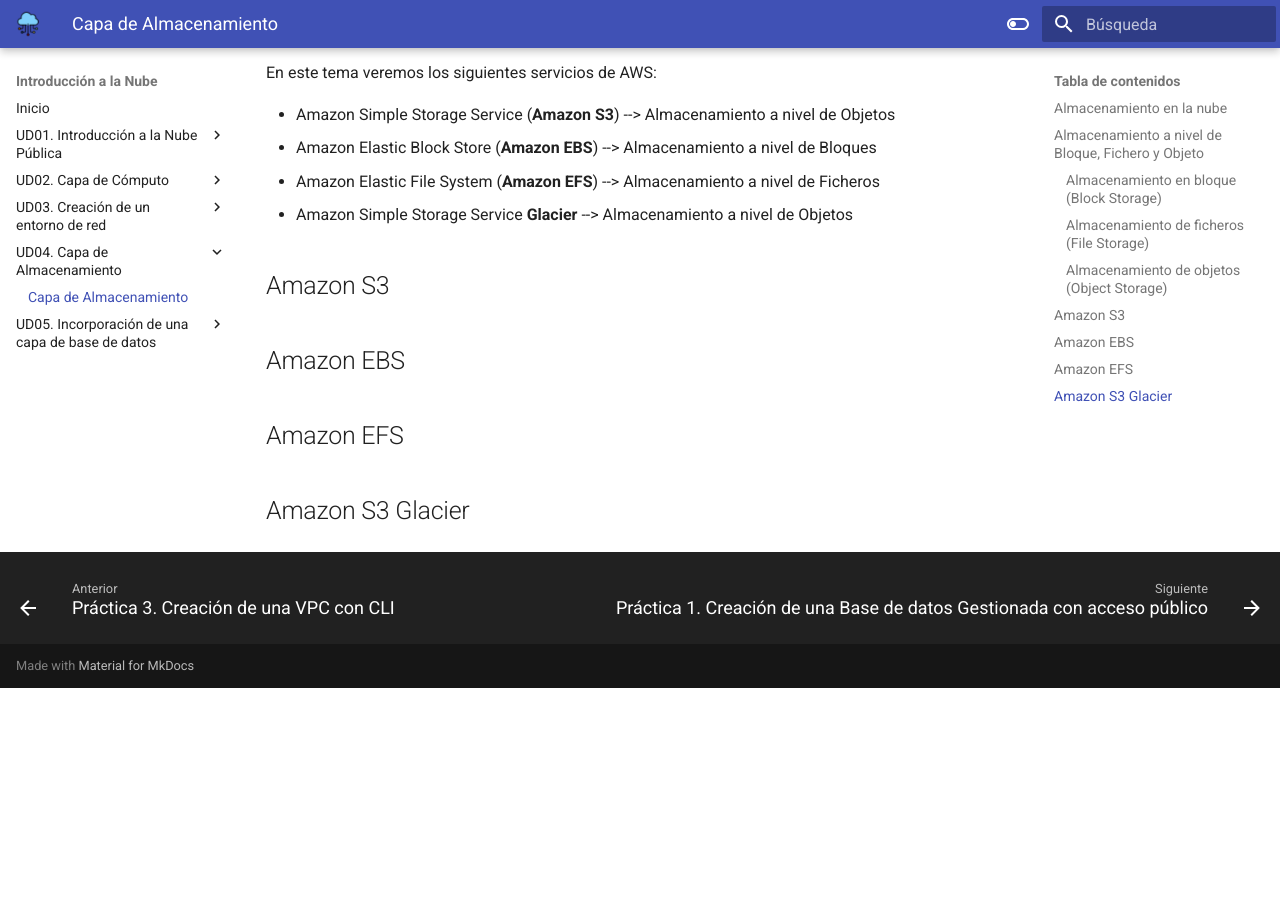
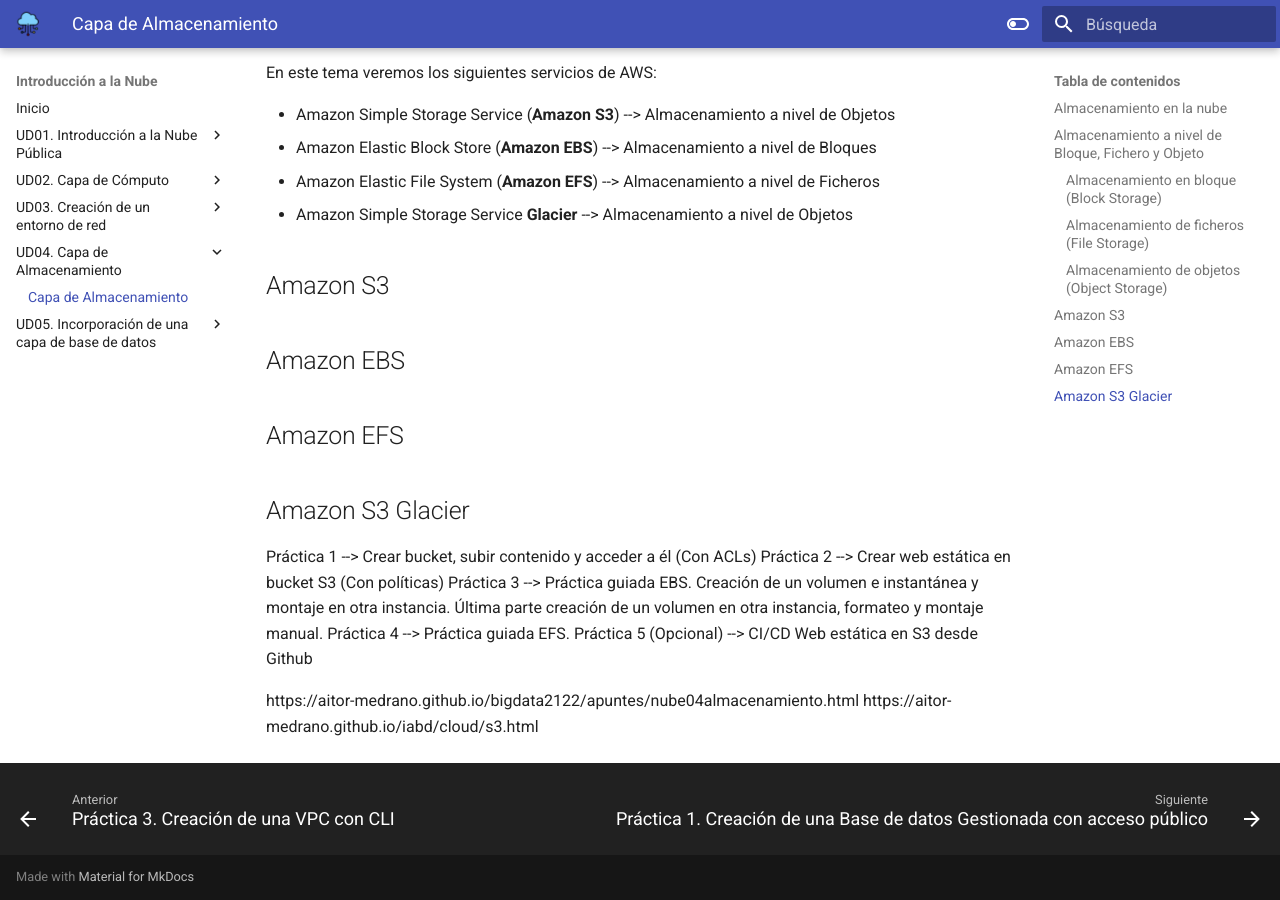
Before and after one commit to IES-CAMP-DE-MORVEDRE/optativa-cloud, an MkDocs documentation site: the page built from docs/ud04/ud04.md, in a window 1280 px wide and 900 px high, scrolled down 2422 px. Built offline with MkDocs 1.6.1 and Material for MkDocs 9.7.7, drawn with Linux system fonts in a browser that asks for light colours; before the commit the page ends 3110 px from its top, so only the background shows below that; some of the changed text lies outside the part shown.

Commit message:
diseño de las prácticas ud04

```diff
--- a/docs/ud04/ud04.md
+++ b/docs/ud04/ud04.md
@@ -30,7 +30,7 @@
 
 - Los datos se organizan en un sistema de archivos jerárquico (carpetas y subcarpetas).
 - Los usuarios acceden a los archivos mediante rutas (por ejemplo, `/documentos/informe.pdf`).
-- Se usa un protocolo de red como NFS (Linux/Unix) o SMB/CIFS (Windows).
+- Se usa un protocolo de red como NFS (Linux/Unix) o SMB/CIFS (Windows) o *Amazon EFS*.
 - Ejemplo típico: Servidores NAS, carpetas compartidas en red.
 
 ### Almacenamiento de objetos (Object Storage)
@@ -69,3 +69,12 @@
 ## Amazon EFS
 
 ## Amazon S3 Glacier
+
+Práctica 1 --> Crear bucket, subir contenido y acceder a él (Con ACLs)
+Práctica 2 --> Crear web estática en bucket S3 (Con políticas)
+Práctica 3 --> Práctica guiada EBS. Creación de un volumen e instantánea y montaje en otra instancia. Última parte creación de un volumen en otra instancia, formateo y montaje manual.
+Práctica 4 --> Práctica guiada EFS.
+Práctica 5 (Opcional) --> CI/CD Web estática en S3 desde Github
+
+https://aitor-medrano.github.io/bigdata2122/apuntes/nube04almacenamiento.html
+https://aitor-medrano.github.io/iabd/cloud/s3.html
```
